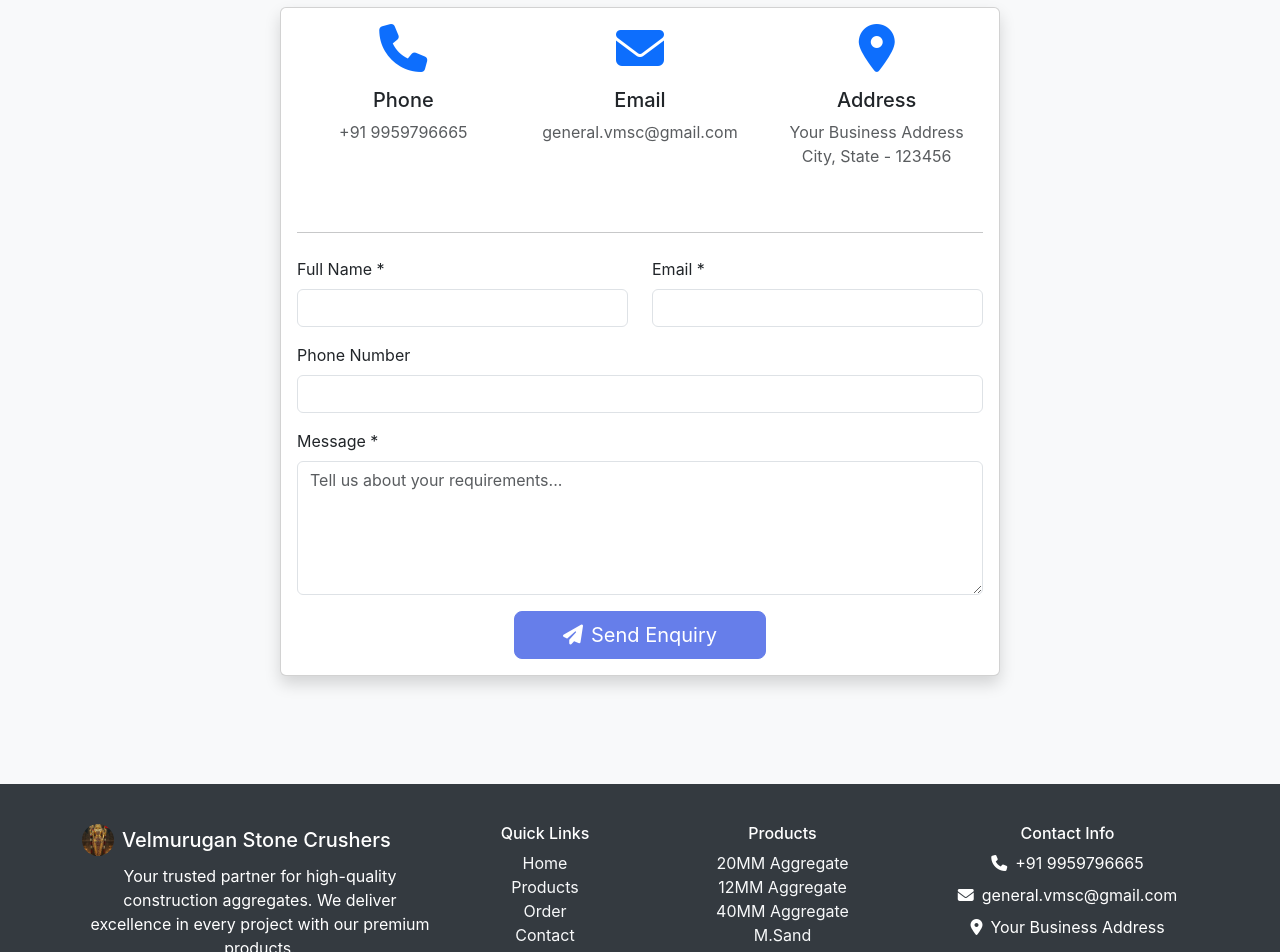
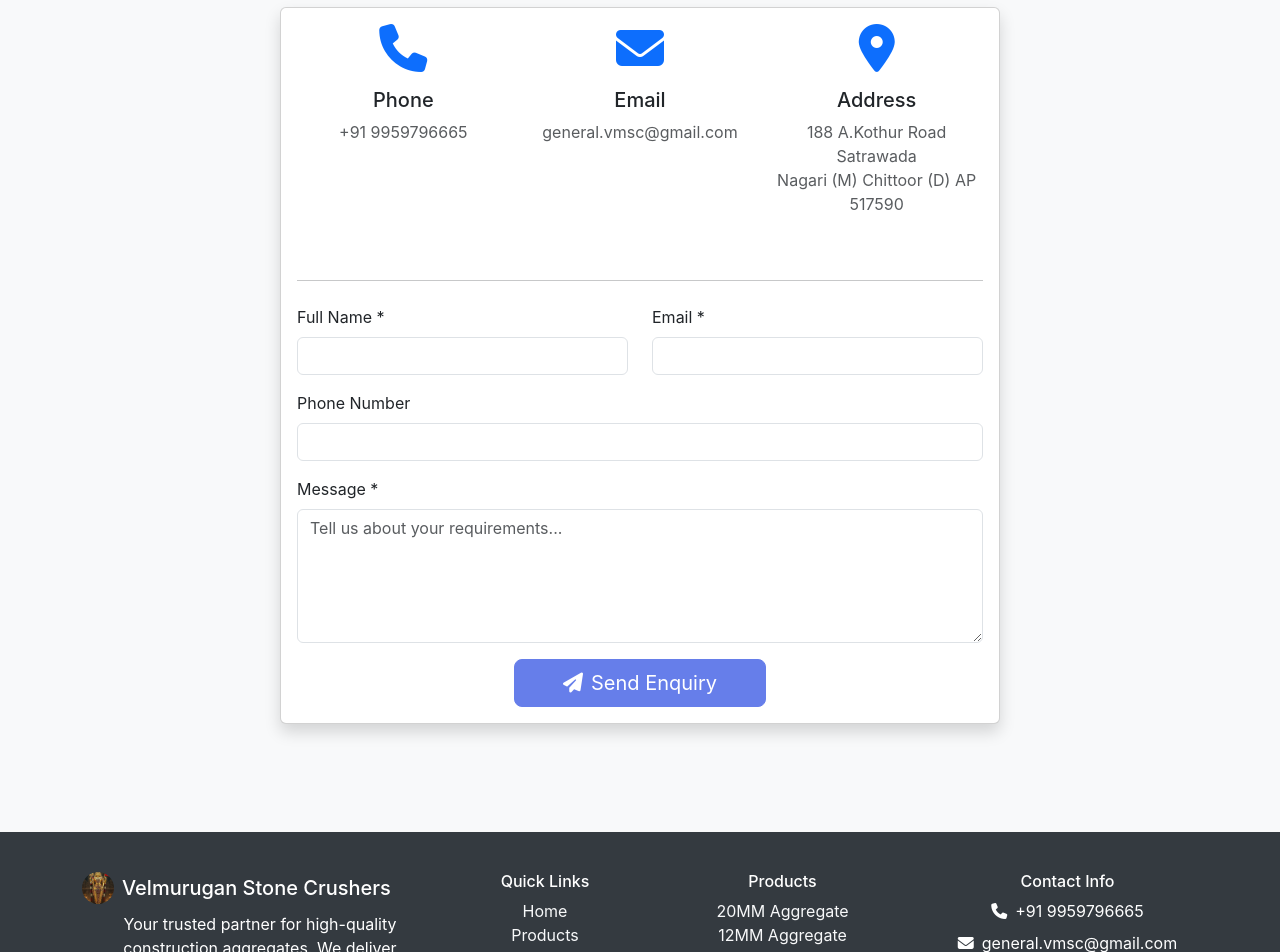
Before and after one commit to kkfun9/main, a React (Create React App) app in the folder client/: page / in a window 1280 px wide. Shown: the part 2700-3652 px from the top of the page. Built offline with nearby package versions, Linux system fonts and the light colour scheme; no server answers.

Commit message:
Update business address to 188 A.Kothur Road Satrawada, Nagari (M) Chittoor (D) AP 517590

```diff
--- a/client/src/components/ContactForm.js
+++ b/client/src/components/ContactForm.js
@@ -78,7 +78,7 @@ const ContactForm = () => {
                     <div className="text-center">
                       <i className="fas fa-map-marker-alt fa-3x text-primary mb-3"></i>
                       <h5>Address</h5>
-                      <p className="text-muted">Your Business Address<br />City, State - 123456</p>
+                      <p className="text-muted">188 A.Kothur Road Satrawada<br />Nagari (M) Chittoor (D) AP 517590</p>
                     </div>
                   </div>
                 </div>
--- a/client/src/components/Footer.js
+++ b/client/src/components/Footer.js
@@ -63,7 +63,7 @@ const Footer = () => {
               </li>
               <li className="mb-2">
                 <i className="fas fa-map-marker-alt me-2"></i>
-                Your Business Address
+                188 A.Kothur Road Satrawada<br />Nagari (M) Chittoor (D) AP 517590
               </li>
             </ul>
           </div>
```
